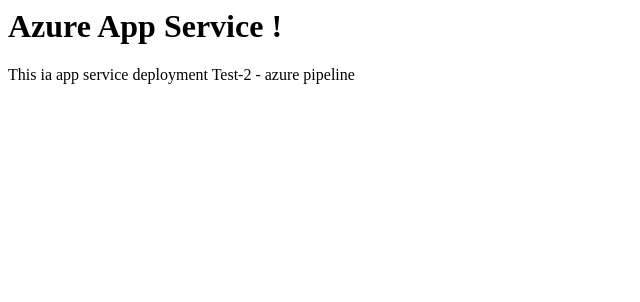
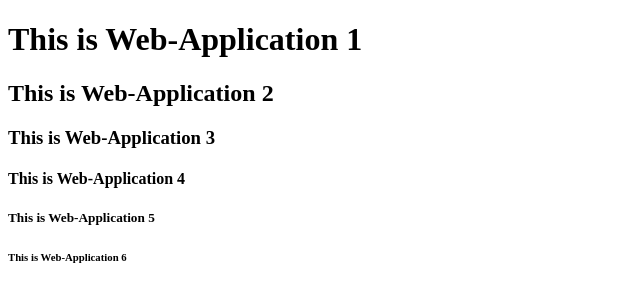
Before and after one commit to Rakeshsid/Web-App2, a plain HTML site: page index.html in a window 1280 px wide. Shown: the whole page, without its empty margins (0-640 px from the left). Drawn offline with Linux system fonts and the light colour scheme.

Commit message:
Update index.html

```diff
--- a/index.html
+++ b/index.html
@@ -1,4 +1,13 @@
-<div class="jumbotron">
-   <h1>Azure App Service !</h1>
-   <p class="lead">This ia app service deployment Test-2 - azure pipeline</p>
-</div>
+<!DOCTYPE html>
+<html>
+<body>
+
+<h1>This is Web-Application 1</h1>
+<h2>This is Web-Application 2</h2>
+<h3>This is Web-Application 3</h3>
+<h4>This is Web-Application 4</h4>
+<h5>This is Web-Application 5</h5>
+<h6>This is Web-Application 6</h6>
+
+</body>
+</html>
```
